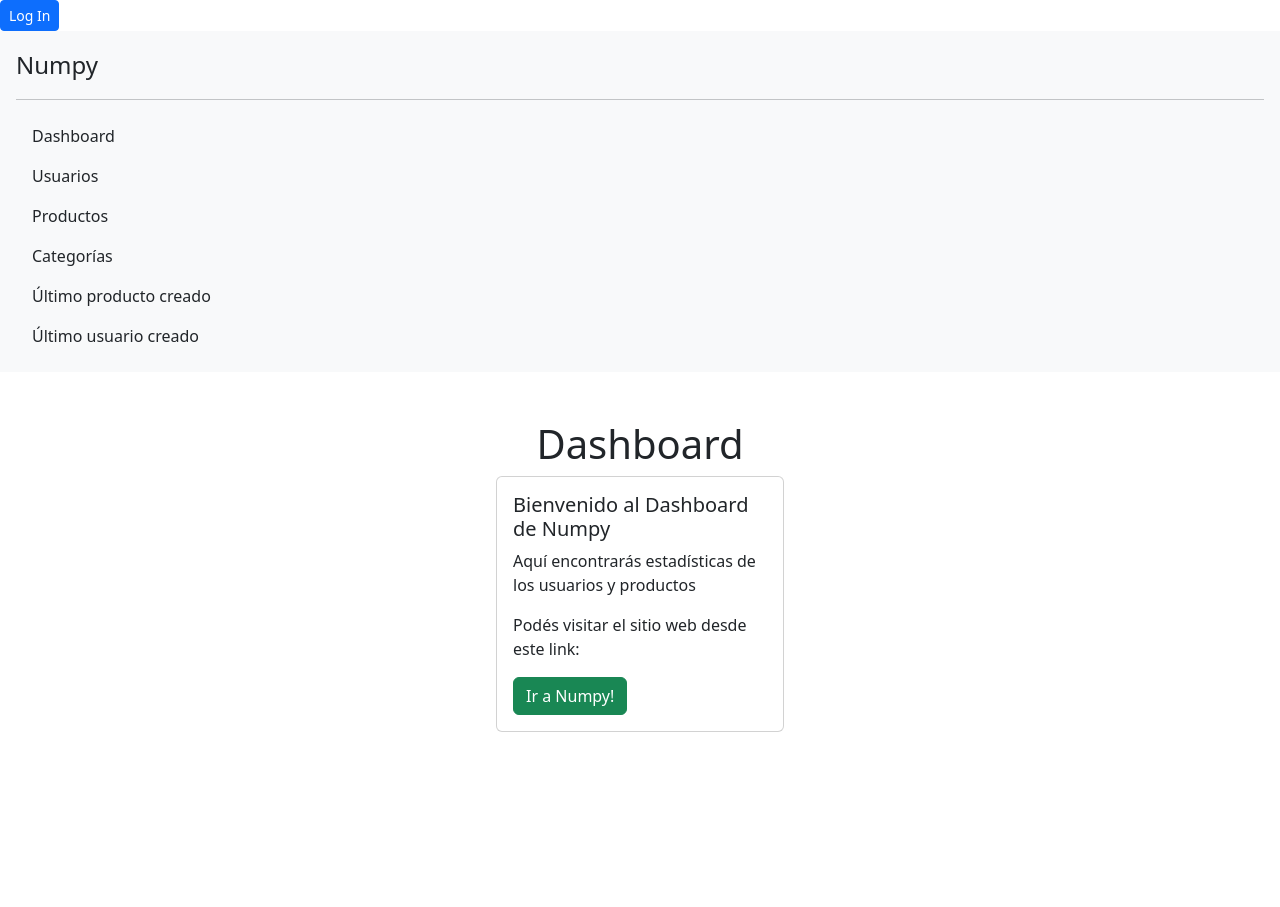
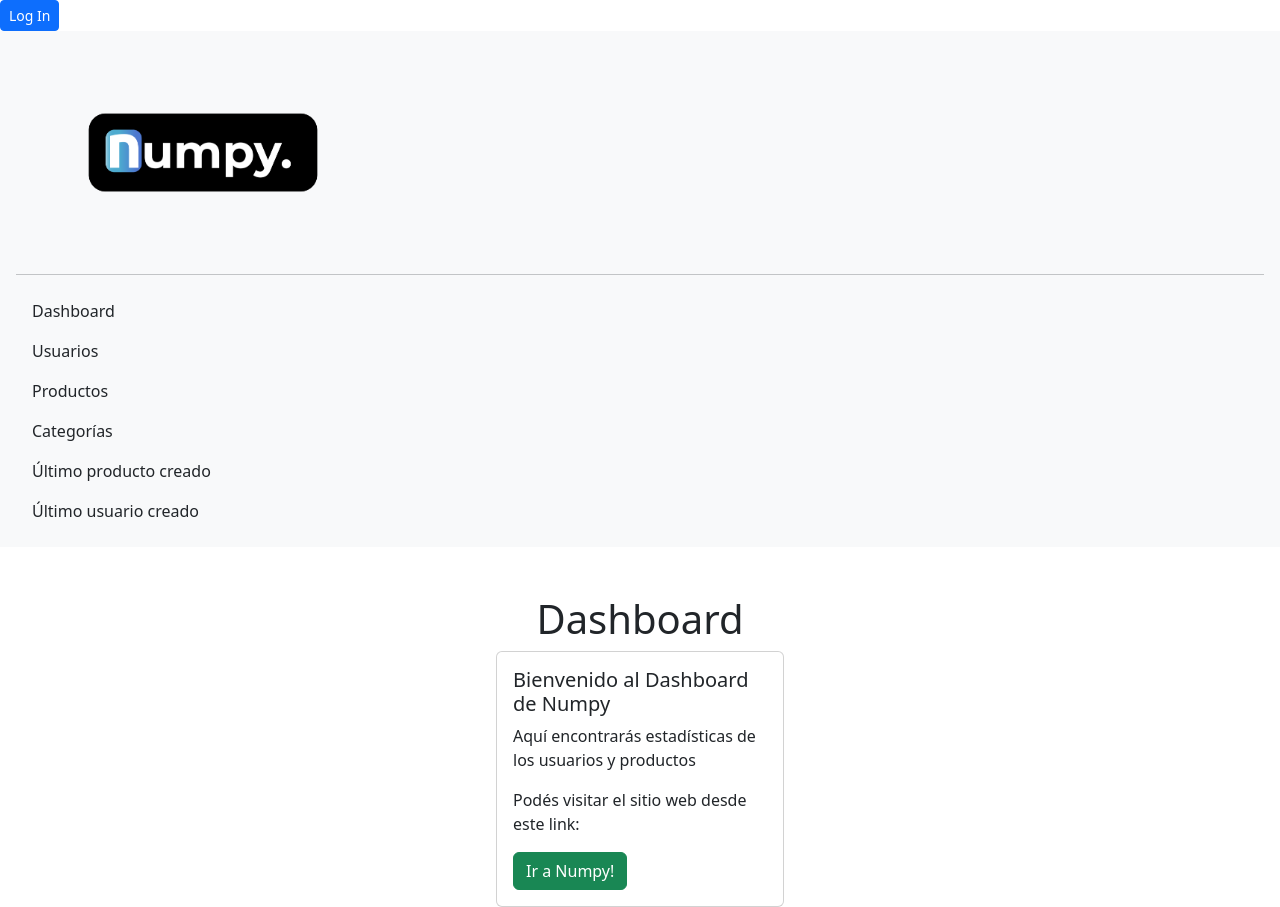
Before and after one commit to davidmachado-o/grupo_7_dashboard, a React (Vite) app: page / in a window 1280 px wide. Before the commit the page ends 800 px from the top, so only its background shows below. Built offline with nearby package versions, Linux system fonts and the light colour scheme.

Commit message:
agrego logo y favico

```diff
--- a/index.html
+++ b/index.html
@@ -2,7 +2,7 @@
 <html lang="en">
   <head>
     <meta charset="UTF-8" />
-    <link rel="icon" type="image/svg+xml" href="/vite.svg" />
+    <link rel="icon" type="image" href="/N.png" />
     <meta name="viewport" content="width=device-width, initial-scale=1.0" />
     <title>Numpy - Dashboard</title>
   </head>
--- a/src/components/Nav.jsx
+++ b/src/components/Nav.jsx
@@ -1,12 +1,12 @@
 import React from "react";
 import { Link } from "react-router-dom";
+import logo from "../assets/numpy-02.png";
 
 function Nav() {
-  // make a sidebar navigation
   return (
     <div className="d-flex flex-column flex-shrink-0 p-3 bg-light">
       <Link to="/" className="d-flex align-items-center mb-3 mb-md-0 me-md-auto link-dark text-decoration-none">
-        <span className="fs-4">Numpy</span>
+            <img className="logo" src={logo} alt="Logo" />
       </Link>
       <hr />
       <ul className="nav nav-pills flex-column mb-auto">
--- a/src/index.css
+++ b/src/index.css
@@ -1,3 +1,7 @@
 /* body {
     background-color: #202020;
 } */
+
+.logo {
+    width: 30%;
+}
```
Also changed, not shown: public/N.png (added), src/assets/numpy-02.png (added).
